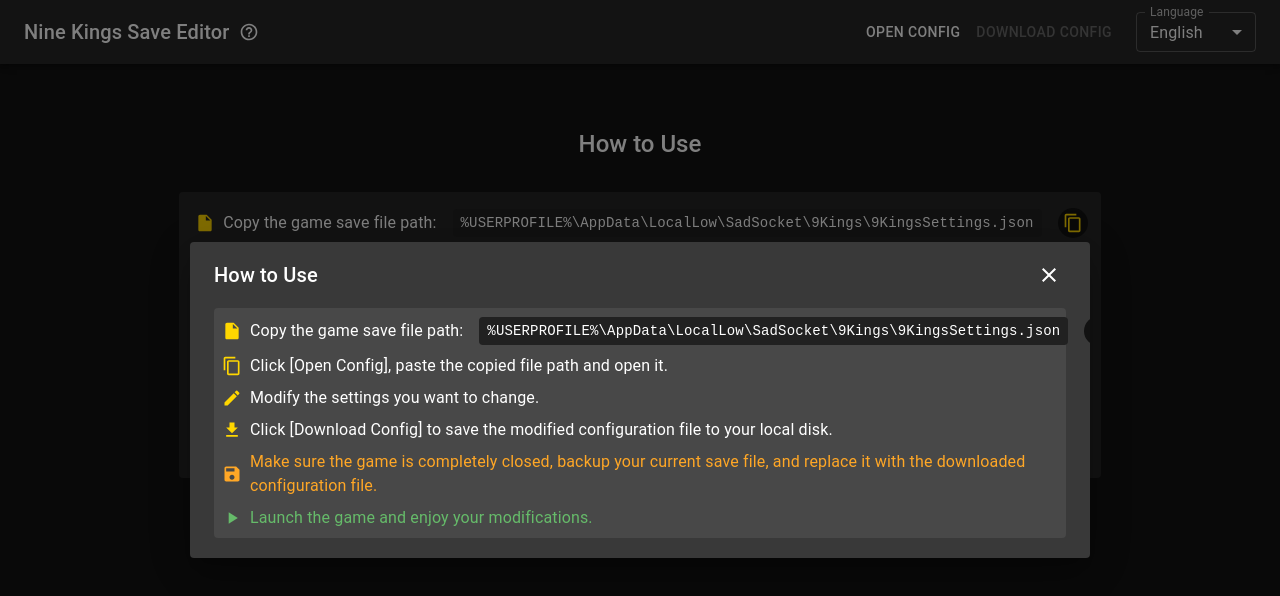
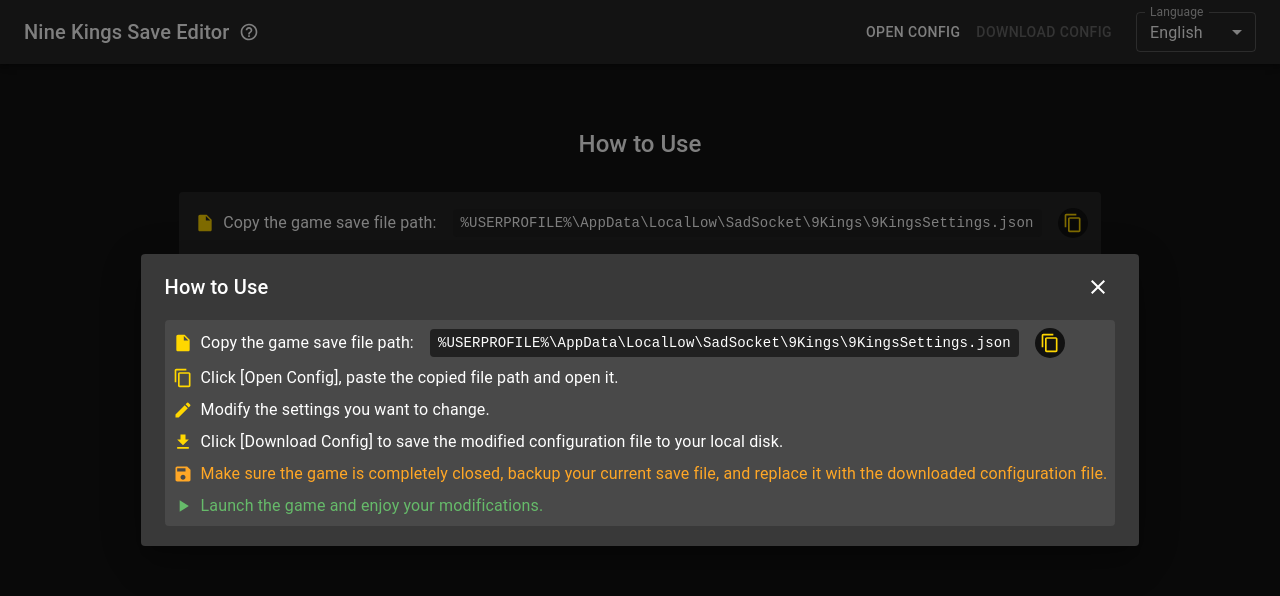
Before and after one commit to abevol/nine-kings-editor, a React (Create React App) app: page / in a window 1280 px wide. Both pictures are taken after a click on the button 248 px from the left and 32 px from the top of the page. Shown: the top 596 px of the page. Built offline with nearby package versions, Linux system fonts and the light colour scheme.

Commit message:
更新App.tsx，修改帮助对话框的最大宽度设置为false，以改善布局适应性

```diff
--- a/src/App.tsx
+++ b/src/App.tsx
@@ -316,7 +316,7 @@ function App() {
           </>
         )}
       </Container>
-      <Dialog open={helpDialogOpen} onClose={handleCloseHelp} maxWidth="md">
+      <Dialog open={helpDialogOpen} onClose={handleCloseHelp} maxWidth={false}>
         <DialogTitle sx={{ display: 'flex', justifyContent: 'space-between', alignItems: 'center' }}>
           {getDefaultTranslation('app.prompt.title')}
           <IconButton size="small" onClick={handleCloseHelp}>
```
